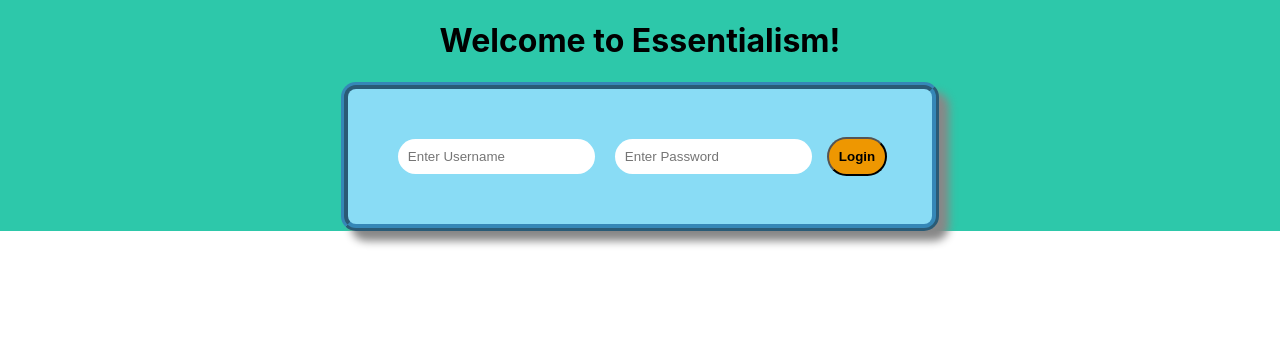
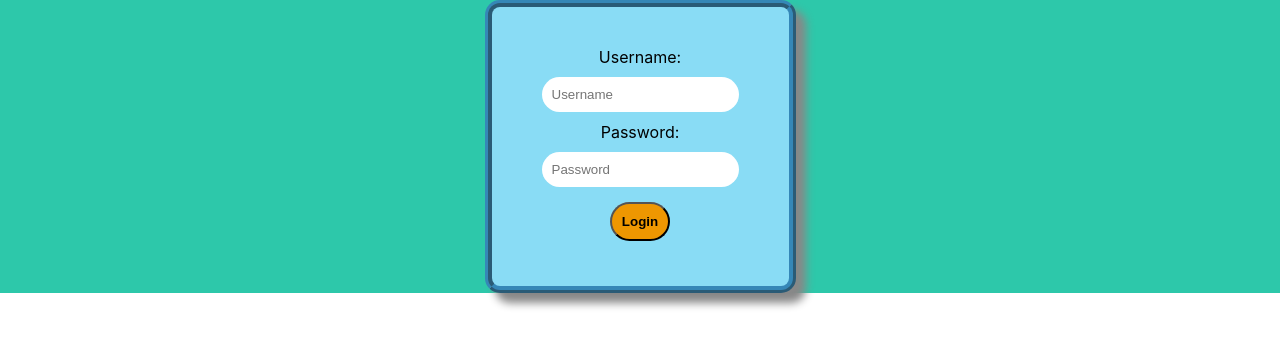
Before and after one commit to hdnye/Web-React-II, a React (Create React App) app in the folder my-app/: page /login in a window 1280 px wide. Shown: the top 346 px of the page. Built offline with nearby package versions, Linux system fonts and the light colour scheme.

Commit message:
added more actions

```diff
--- a/my-app/src/actions/index.js
+++ b/my-app/src/actions/index.js
@@ -2,18 +2,18 @@ import axiosWithAuth from '../utils/axiosWithAuth';
 
 // import { USER_LOGIN, ERROR } from './constants';
 
+export const GETTING_USER = 'GETTING_USER';
 export const USER_LOGIN = 'USER_LOGIN';
 export const USER_VALUES = 'USER_VALUES';
+export const ADD_VALUE = 'ADD_VALUE';
 export const ERROR = 'ERROR';
 
 export const getUser = (info, history) => dispatch => {
-    const user =
-      axiosWithAuth
-        .get(`login/${user.id}`, info);
-        user
+     axiosWithAuth()
+      .get(`login/`, info)
       .then(res => {
-          localStorage.setItem('token', res.data.payload);
-          localStorage.setItem('id', res.data.id);
+        localStorage.setItem('token', res.info.payload);
+        localStorage.setItem('id', res.info.id);
         dispatch({
           type: USER_LOGIN,
           payload: res.data
@@ -30,7 +30,7 @@ export const getUser = (info, history) => dispatch => {
 
 export const getValues = (info, history) => dispatch => {
   const values =
-    axiosWithAuth
+    axiosWithAuth()
       .get(`values/${values.id}`, info);
       values
       .then(res => {
@@ -48,3 +48,24 @@ export const getValues = (info, history) => dispatch => {
         });
     });
   };
+
+  export const addValues = (info, history) => dispatch => {
+    const newValue =
+      axiosWithAuth()
+        .put(`values/${newValue.id}`, info);
+      newValue
+        .then(res => {
+          console.log(res);
+          dispatch({
+            typs: ADD_VALUE,
+            payload: res.data
+          })
+          history.push('/account-dashboard');
+        })
+          .catch(err => {
+            dispatch({
+                type: ERROR,
+                payload: err
+            });
+        });
+      };
--- a/my-app/src/components/Login.js
+++ b/my-app/src/components/Login.js
@@ -1,64 +1,91 @@
 
-import React, { Component } from 'react';
+import React, { useState } from 'react';
 import { connect } from 'react-redux';
 import { getUser } from '../actions';
 import styled from 'styled-components';
 
-class Login extends Component {
-    constructor() {
-      super();
-        this.state = {
-         username: '',
-         password: ''
-    }
-}
 
-   handleSubmit = (e) => {
-     e.preventDefault();
-     e.target.reset();
-  };
+const Login = ({ history, getUser }) => {
+  // const { register, handleSubmit } = useForm()
+  const [user, setUser] = useState({
+    username: '',
+    password: ''
+  });
 
-   handleChange = e => {
-    this.setState({ [e.target.name]: e.target.value });
 
-  };
+  const handleChange = event => {
+    setUser(
+      {
+        ...user,
+        [event.target.name]: event.target.value
+      }
+    )
 
-  render() {
+  }
+  const handleSubmit = event => {
+    event.preventDefault();
+    console.log(user);
+    getUser(user, history)
+    event.target.reset();
+  }
+
+  // const handleSubmit = e => {
+  //   e.preventDefault();
+  //   axiosWithAuth
+  //     .get(`/login/${user}`, user)
+  //     .then(res => {
+  //       console.log(res)
+  //       localStorage.setItem('token', res.user.token)
+  //       localStorage.setIrem('username', user.username)
+  //       props.history.push('/account-dashboard')
+  //     })
+  //     .catch(err => console.log(err));
+  //   }
+
   return (
+    // <div className='login-form'>
     <Wrapper>
-      <h1>Welcome to Essentialism!</h1>
+      <Form onSubmit={handleSubmit}>
+        <label>
+          Username:
+          <br />
+          <Input
+            name="username"
+            // ref={register({ required: true, })}
+            placeholder='Username'
+            type='text'
+            onChange={handleChange}
+            />
+        </label>
+        <br />
+        <label>
+          Password:
+          <br />
+          <Input
+            name="password"
+            // ref={register({ required: true, })}
+            placeholder='Password'
+            type='password'
+            onChange={handleChange}
+            />
+            <br />
+            <Button type="submit">Login</Button>
+        </label>
 
-      <Form onSubmit={this.state.handleSubmit}>
-        <Input
-          type='text'
-          name='username'
-          value={this.state.username}
-          placeholder='Enter Username'
-          onChange={this.state.handleChange}
-        />
-        <Input
-          type='password'
-          name='password'
-          value={this.state.password}
-          placeholder='Enter Password'
-          onChange={this.state.handleChange}
-        />
-        <Button>Login</Button>
       </Form>
     </Wrapper>
+
   );
- };
-};
+ }
 
-const mapPropsToState = state => {
- return {
-   error: state.error,
-     username: state.username,
-     password: state.password
- }
-}
+//   const mapPropsToState = state => {
+//     return {
+//       username: state.username,
+//       password: state.password
+//     }
+//   }
 
-export default connect(mapPropsToState, { getUser })(Login);
+ export default connect(null, { getUser })(Login);
 
 // Adding styling
 
--- a/my-app/src/components/RegisterForm.js
+++ b/my-app/src/components/RegisterForm.js
@@ -1,10 +1,12 @@
 import React, { useState, useReducer } from 'react';
+import { connect } from 'react-redux';
 import '../App.css';
 import { rootReducer } from '../reducers';
+import styled from 'styled-components';
 // registration form
 // basic information to register for the app
 
-export default function RegisterForm () {
+const RegisterForm = () => {
     const [info, setInfo] = useState('');
     const [state, dispatch] = useReducer(rootReducer);
 
@@ -26,12 +28,13 @@ export default function RegisterForm () {
     }
 
     return (
-        <div className='form'>
-            <form onSubmit={event => handleSubmit(event)}>
+        <Wrapper>
+
+            <Form onSubmit={event => handleSubmit(event)}>
 
                 <label>
                     Name:
-                    <input
+                    <Input
                         type='text'
                         name='name'
                         value={info.name}
@@ -43,7 +46,7 @@ export default function RegisterForm () {
 
                 <label>
                     Email:
-                    <input
+                    <Input
                         type='email'
                         name='email'
                         value={info.email}
@@ -53,9 +56,46 @@ export default function RegisterForm () {
 
                 <br/>
 
-                <button>Simplify My Life</button>
+                <Button>Simplify My Life</Button>
 
-            </form>
-        </div>
+            </Form>
+        </Wrapper>
     )
 }
+
+export default connect(null, { rootReducer })(RegisterForm);
+
+//styling
+
+const Wrapper = styled.div`
+  width: 100%;
+  display: flex;
+  flex-direction: column;
+  justify-content: center;
+  align-items: center;
+  background:  	#2dc8aa;
+`;
+
+const Button = styled.button`
+  background: #ee9701;
+  border-radius: 20px;
+  padding: 10px;
+  margin: 5px;
+  font-weight: bold;
+`;
+
+const Input = styled.input`
+  padding: 10px;
+  margin: 10px;
+  border-radius: 20px;
+  border: 1px black;
+`;
+
+const Form = styled.form`
+  background: #89DCF5;
+  border-radius: 15px;
+  border: 7px ridge rgba(28,110,164,0.77);
+  padding: 40px;
+  margin: 0;
+  box-shadow: 10px 10px 8px #888888;
+`;
--- a/my-app/src/utils/axiosWithAuth.js
+++ b/my-app/src/utils/axiosWithAuth.js
@@ -4,7 +4,8 @@ const axiosWithAuth = () => {
   const token = localStorage.getItem('token');
 
   return axios.create({
-    baseUrl: 'https://deploy-serv-node-essentialism.herokuapp.com/auth/',
+    baseUrl: "https://essentialism-test-01.herokuapp.com/api/auth/",
+    // baseUrl: 'https://regres.in/',
     headers: {
       Authorization: token
     }
```
Lines whose indentation alone changed are shown as unchanged.
